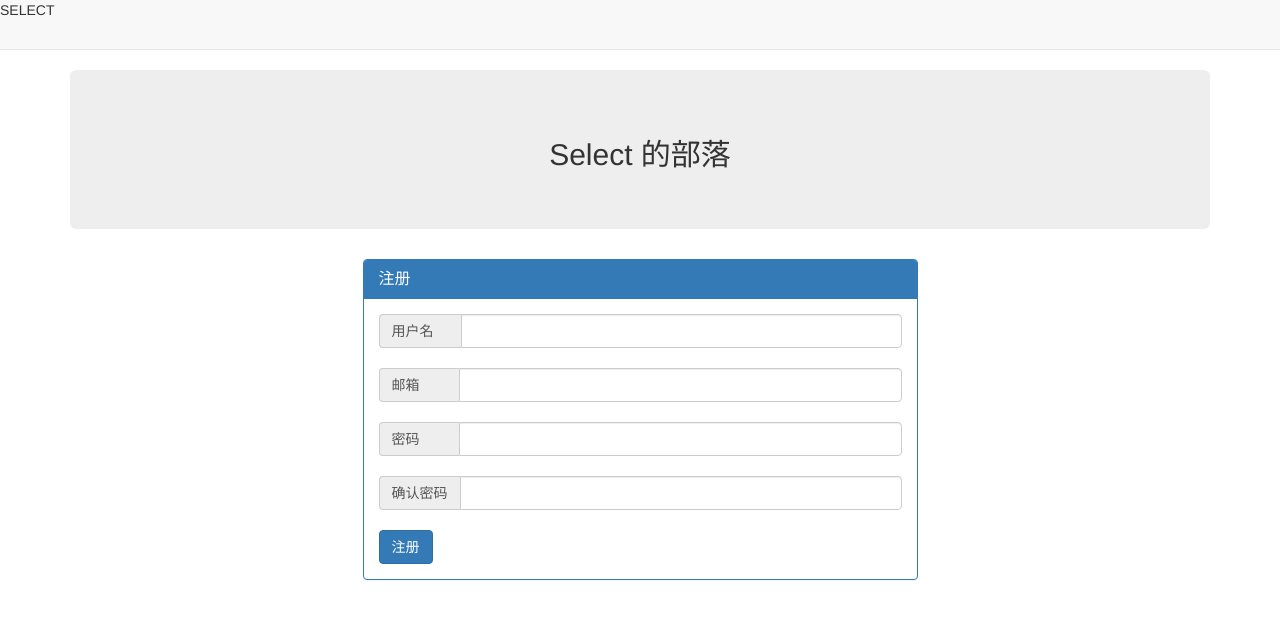
After one commit to YanJa/myforum, a Django app: page /register/ in a window 1280 px wide. The commit adds this page. Shown: the top 619 px of the page. Run offline with Django 3.2, Linux system fonts and the light colour scheme; some libraries are stand-ins or nearby versions.

Commit message:
0603 commit myforum

```diff
--- a/forum/article/models.py
+++ b/forum/article/models.py
@@ -1,13 +1,14 @@
 from django.db import models
+from django.contrib.auth.models import User
 from block.models import Block
 # Create your models here.
 
 
 class Article(models.Model):
     block = models.ForeignKey(Block, verbose_name="所属版块")  # block外键,这个列是别个表的主键
+    owner = models.ForeignKey(User, verbose_name="作者")
     title = models.CharField("文章名称", max_length=20)
     content = models.CharField("文章描述", max_length=1000)
-    author = models.CharField("文章作者", max_length=20)
     status = models.IntegerField("状态", choices=((0, "正常"), (1, "删除")))
     create_timestamp = models.DateTimeField("创建时间", auto_now_add=True)
     last_update_timestamp = models.DateTimeField("最后更新时间", auto_now=True)
--- a/forum/article/templates/article_list.html
+++ b/forum/article/templates/article_list.html
@@ -25,7 +25,7 @@
                 <tr>
                     <td>{{ article.status }}</td>
                     <td><a href="/article/detail/{{ article.id }}">{{ article.title }}</a></td>
-                    <td>{{ article.author }}</td>
+                    <td>{{ article.owner }}</td>
                     <td>{{ article.create_timestamp|date:"Y-m-d P" }}</td>
                     <td>{{ article.last_update_timestamp|date:"Y-m-d P" }}</td>
                 </tr>
--- a/forum/block/admin.py
+++ b/forum/block/admin.py
@@ -9,7 +9,7 @@ class BlockAdmin(admin.ModelAdmin):
 
 
 class ArticleAdmin(admin.ModelAdmin):
-    list_display = ("title", "block", "content", "author", "status")
+    list_display = ("title", "block", "content", "owner", "status")
 
 admin.site.register(Block, BlockAdmin)
 admin.site.register(Article, ArticleAdmin)
--- a/forum/forum/urls.py
+++ b/forum/forum/urls.py
@@ -21,5 +21,6 @@ from forum import views
 urlpatterns = [
     url(r'^admin/', admin.site.urls),
     url(r'^$', views.index),
-    url(r'^article/', include("article.urls"))
+    url(r'^register/$', views.register),
+    url(r'^article/', include("article.urls")),
 ]
--- a/forum/forum/views.py
+++ b/forum/forum/views.py
@@ -1,8 +1,21 @@
 from django.shortcuts import render
 from block.models import Block
-
+from django.contrib.auth.models import User
 
 def index(request):
     # block_info = Block.objects.all().order_by("-id")
     block_info = Block.objects.filter(status=0).order_by("-id")
     return render(request, "index.html", {"blocks": block_info})
+
+
+def register(request):
+    if request.method == 'POST':
+        username = request.POST.get("username")
+        email = request.POST.get("email")
+        password = request.POST.get("password")
+
+        user = User.objects.create_user(username, email, password)
+        user.is_active = True
+
+
+    return render(request, "register.html")
--- a/forum/templates/base.html
+++ b/forum/templates/base.html
@@ -18,7 +18,7 @@
         <div class="row">
             <div class="col-xs-12 col-md-12">
                 <div class="jumbotron">
-                    <h2>Select 的部落</h2>
+                    <center><h2>Select 的部落</h2></center>
                 </div>
             </div>
         </div>
--- a/forum/templates/index.html
+++ b/forum/templates/index.html
@@ -14,6 +14,6 @@
             {% endfor %}
         </div>
         <div class="col-xs-12 col-md-2">
-            <div class="well">个人中心</div>
+            <div class="well">匿名用户,马上<a href="/register/">注册</a></div>
         </div>
 {% endblock %}
--- /dev/null
+++ b/forum/templates/register.html
@@ -0,0 +1,43 @@
+{% extends "base.html" %}
+{% block title %}
+    <title>用户注册</title>
+{% endblock %}
+
+{% block content %}
+ <div class="col-md-3">
+     &nbsp;
+ </div>
+ <div class="col-md-6">
+     <div class="panel panel-primary">
+          <div class="panel-heading">
+            <h3 class="panel-title">注册</h3>
+          </div>
+          <div class="panel-body">
+              <form method="post" action="/register">
+                  {% csrf_token %}
+                  <div class="input-group">
+                      <span class="input-group-addon">用户名&nbsp;&nbsp;&nbsp;&nbsp;</span>
+                      <input id="id_username" maxlength="254" name="username" type="text" class="form-control">
+                  </div>
+                  <br>
+                  <div class="input-group">
+                      <span class="input-group-addon">邮箱&nbsp;&nbsp;&nbsp;&nbsp;&nbsp;&nbsp;&nbsp;</span>
+                      <input id="id_email" maxlength="254" name="email" type="text" class="form-control">
+                  </div>
+                  <br>
+                  <div class="input-group">
+                      <span class="input-group-addon">密码&nbsp;&nbsp;&nbsp;&nbsp;&nbsp;&nbsp;&nbsp;</span>
+                      <input id="id_password" maxlength="254" name="password" type="text" class="form-control">
+                  </div>
+                  <br>
+                  <div class="input-group">
+                      <span class="input-group-addon">确认密码</span>
+                      <input id="id_re_password" name="re_password" type="password" class="form-control">
+                  </div>
+                  <br>
+                  <input type="submit" class="btn btn-primary" value="注册">
+              </form>
+          </div>
+    </div>
+</div>
+{% endblock %}
```
Also changed, not shown: forum/article/migrations/0003_auto_20170407_1858.py (added), forum/db.sqlite3.
